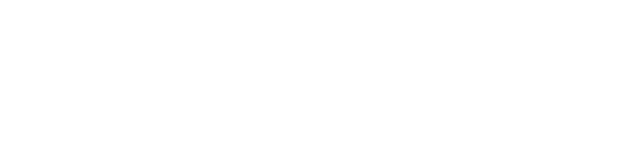
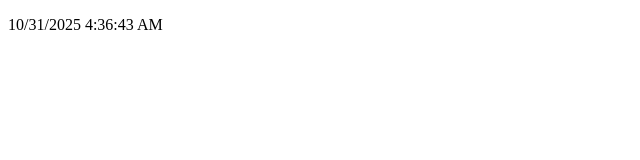
Before and after one commit to acciojob/clock-MiyalalMulla, a website: page main.html in a window 1280 px wide. Shown: the whole page, without its empty margins (0-640 px from the left). Drawn offline with Linux system fonts and the light colour scheme.

Commit message:
created a submission

```diff
--- a/main.html
+++ b/main.html
@@ -7,6 +7,7 @@
 </head>
 
 <body>
+	<P id="timer"></P>
 	<!-- the entire body must be written by student -->
     <script type="text/javascript" src="./script.js">
 </script>
--- a/script.js
+++ b/script.js
@@ -1 +1,9 @@
 //your JS code here. If required.
+function updateTimer() {
+      const now = new Date(); // Get current system time
+      const date = now.toLocaleDateString(); // Format date
+      const time = now.toLocaleTimeString(); // Format time
+      document.getElementById("timer").textContent = `${date} ${time}`;
+    }
+    updateTimer();
+    setInterval(updateTimer, 1000);
```
